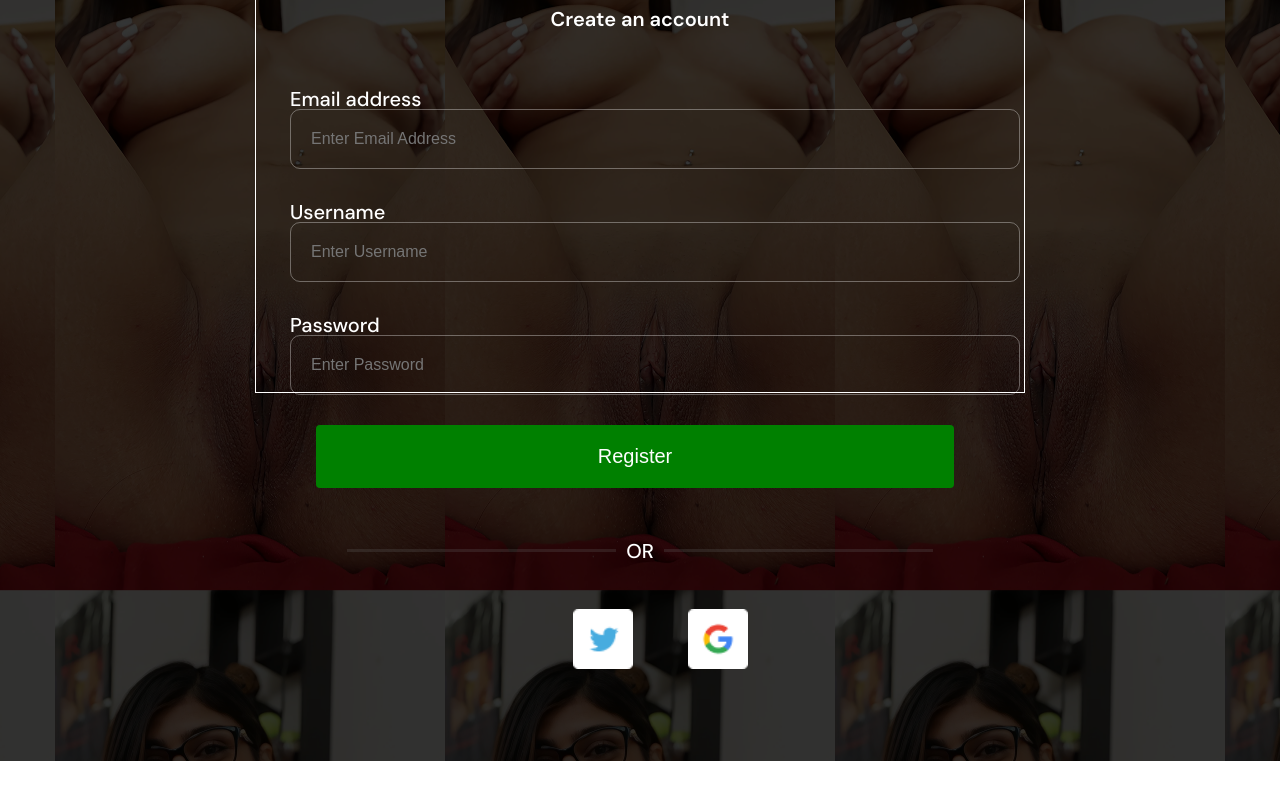
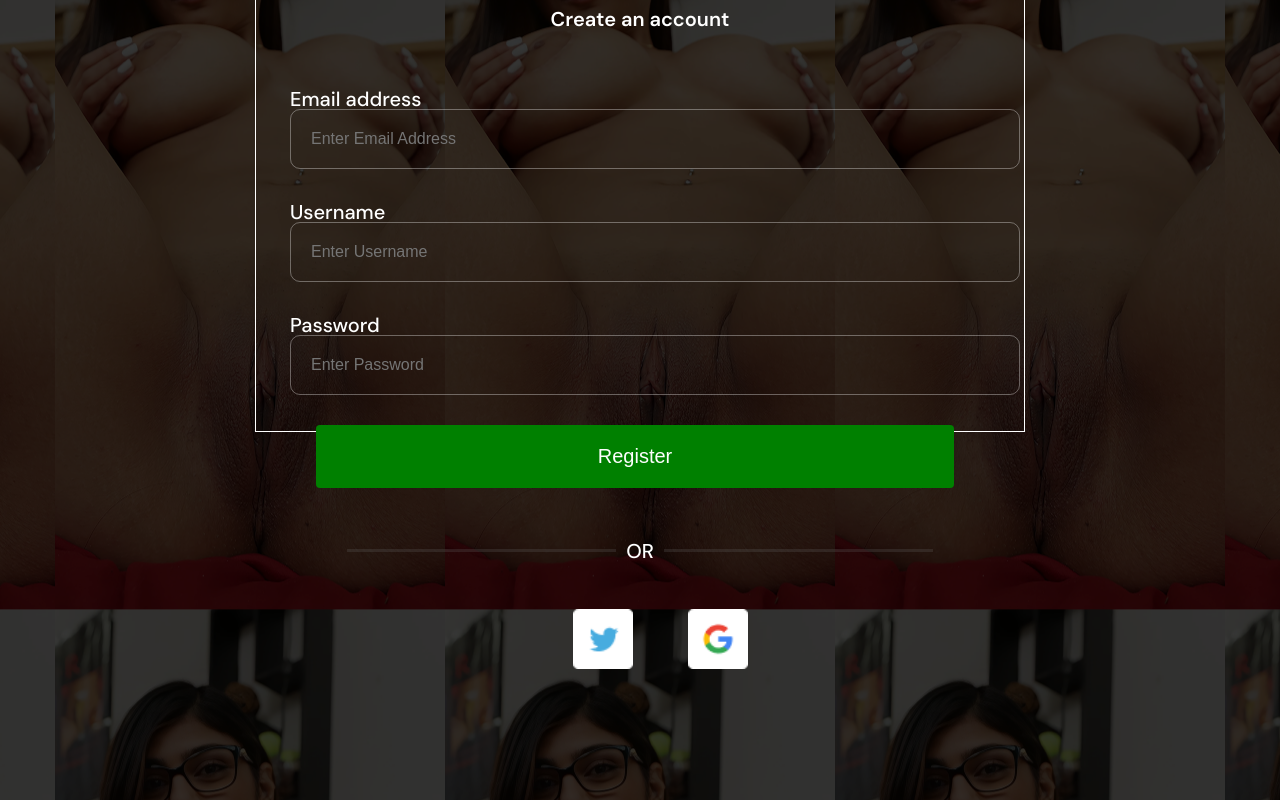
Before and after one commit to Tabstarlord/african-diaries, a React (Create React App) app: page /Register in a window 1280 px wide. Shown: the part 425-1225 px from the top of the page. Before the commit the page ends 1186 px from the top, so only its background shows below. Built offline with nearby package versions, Linux system fonts and the light colour scheme.

Commit message:
initial commit

```diff
--- a/src/Styles/Login.css
+++ b/src/Styles/Login.css
@@ -83,7 +83,7 @@ body {
   font-size: 13px;
   position: relative;
   bottom: 15px;
-  padding-bottom: 50%;
+  padding-bottom: 5%;
 
 }
 .login-2 .btn-2 a{
--- a/src/Styles/Register.css
+++ b/src/Styles/Register.css
@@ -3,10 +3,13 @@
   background: url('../Assets/Frame16.png');
   background-attachment: fixed;
   color: #fff;
+  height: fit-content;
+  width: 100vw;
 }
 .reg {
   background-color: rgba(0, 0, 0, 0.788);
   background-attachment: fixed;
+  height: fit-content;
 }
 .reg-1 {
   margin-top: -75px;
@@ -74,7 +77,7 @@
   font-size: 13px;
   position: relative;
   bottom: 15px;
-  padding-bottom: -50%;
+  padding-bottom: 5%;
 }
 .reg .btn-1 a{
   text-decoration: underline 1px #008000;
--- a/src/Styles/Search.css
+++ b/src/Styles/Search.css
@@ -18,7 +18,7 @@
   left: -10px;
 }
 .searchForm input {
-  padding: 11px 65px 11px 65px;
+  padding: 12px 20px 12px 60px;
   position: relative;
   bottom: 2px;
   border: 0.5px solid #0000008a;
--- a/src/Styles/Warning.css
+++ b/src/Styles/Warning.css
@@ -5,8 +5,8 @@
   background-size: cover;
   background-position-y: -40px;
   font-family: 'DM Sans', sans-serif;
-
-
+  height: fit-content;
+  width: 100vw;
 }
 .warn1 {
   background-color: rgba(0, 0, 0, 0.815);
@@ -17,6 +17,7 @@
 }
 .warn2 {
   margin-top: -20px;
+  overflow: hidden;
 }
 
 
@@ -78,7 +79,7 @@ color: #fff;
   flex-direction: column;
   gap: 16px;
   padding-top: -30px;
-  padding-bottom: 25px;
+  padding-bottom: 30px;
 }
 
 .warn6 .go5 {
```
